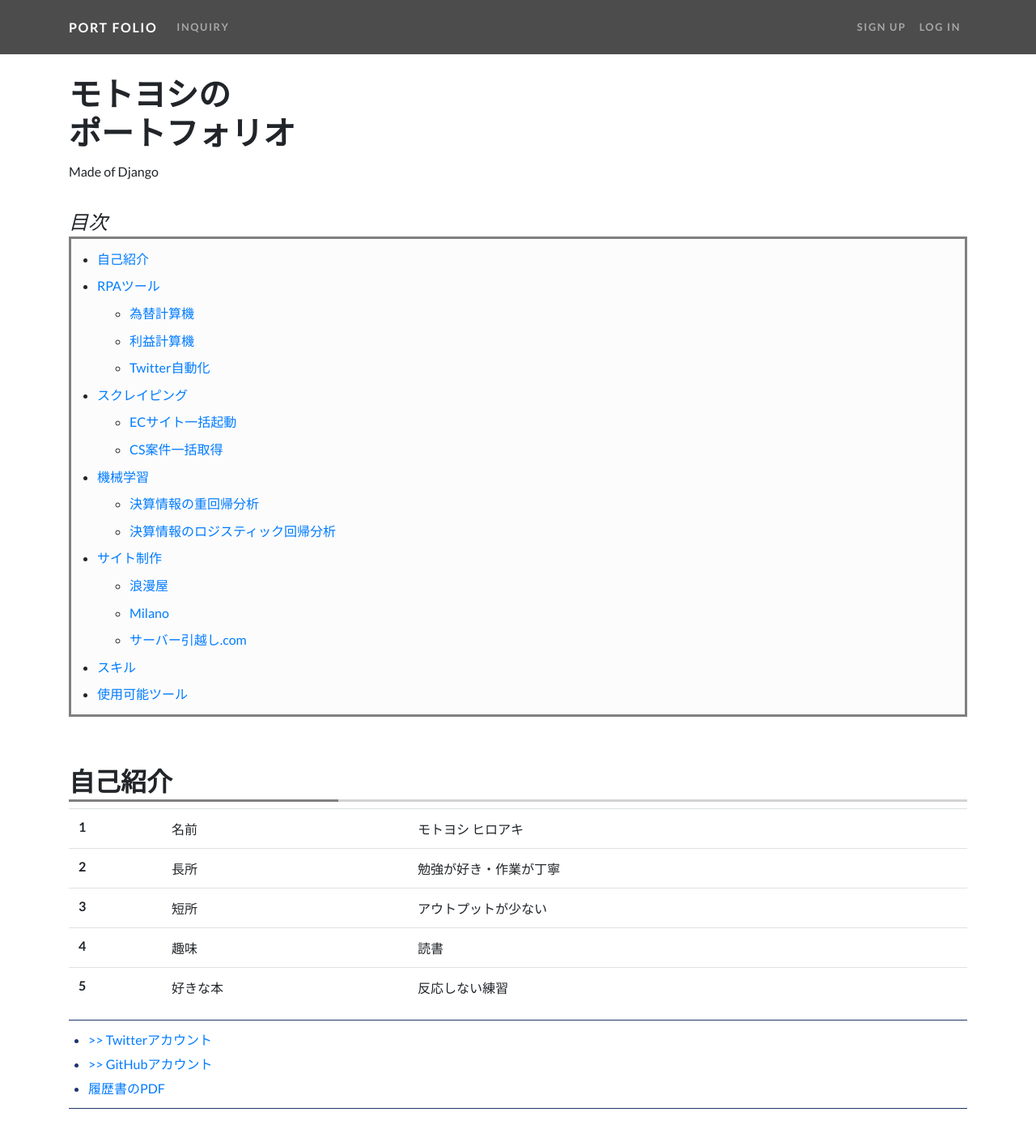
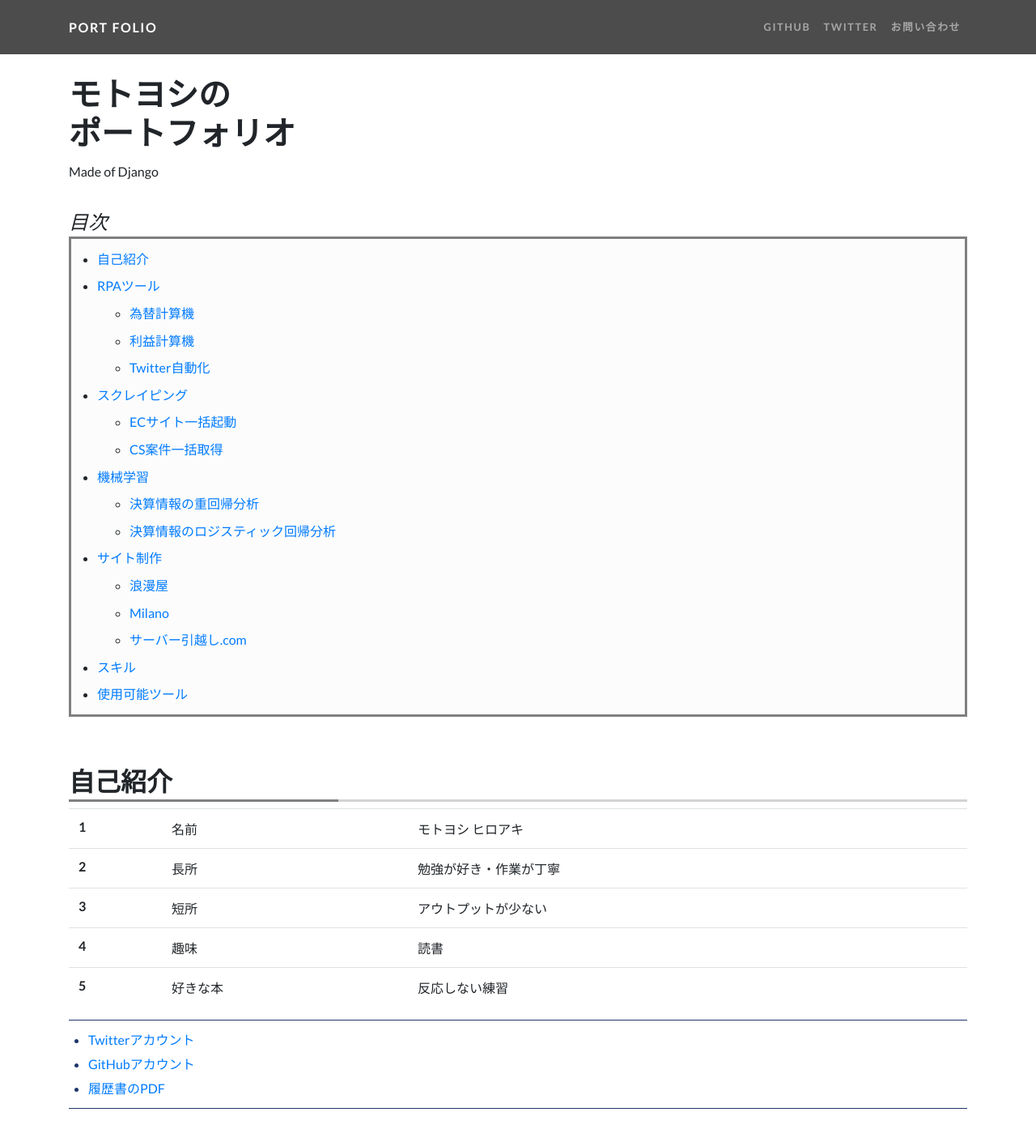
Before and after one commit to motoyoshihiroaki/PortFolio, a Django app: page / in a window 1280 px wide. Shown: the top 1410 px of the page at 81% size. Run offline with Django 3.2, Linux system fonts and the light colour scheme; some libraries are stand-ins or nearby versions.

Commit message:
定期コミット

```diff
--- a/app/templates/base.html
+++ b/app/templates/base.html
@@ -35,16 +35,17 @@
       </button>
       <div class="collapse navbar-collapse" id="navbarResponsive">
         <ul class="navbar-nav mr-auto">
-          <li class="nav-item {% block active_inquiry %}{% endblock %}">
-            <a class="nav-link" href="#">INQUIRY</a>
-          </li>
+
         </ul>
         <ul class="navbar-nav ml-auto">
           <li class="nav-item">
-            <a class="nav-link" href="#">Sign Up</a>
+            <a class="nav-link" href="https://github.com/motoyoshihiroaki?tab=repositories" target="_blank">GitHub</a>
           </li>
           <li class="nav-item">
-            <a class="nav-link" href="#">Log In</a>
+            <a class="nav-link" href="https://twitter.com/ses_web_create" target="_blank">Twitter</a>
+          </li>
+          <li class="nav-item {% block active_inquiry %}{% endblock %}">
+            <a class="nav-link" href="#">お問い合わせ</a>
           </li>
         </ul>
       </div>
--- a/app/templates/index.html
+++ b/app/templates/index.html
@@ -86,8 +86,8 @@
             </table>
             <div class="point">
                 <ul>
-                    <li><a href="https://twitter.com/ses_web_create" target="_blank">>> Twitterアカウント</a></li>
-                    <li><a href="https://github.com/motoyoshihiroaki" target="_blank">>> GitHubアカウント</a></li>
+                    <li><a href="https://twitter.com/ses_web_create" target="_blank">Twitterアカウント</a></li>
+                    <li><a href="https://github.com/motoyoshihiroaki" target="_blank">GitHubアカウント</a></li>
                     <li><a href="#">履歴書のPDF</a></li>
                 </ul>
             </div>
```
